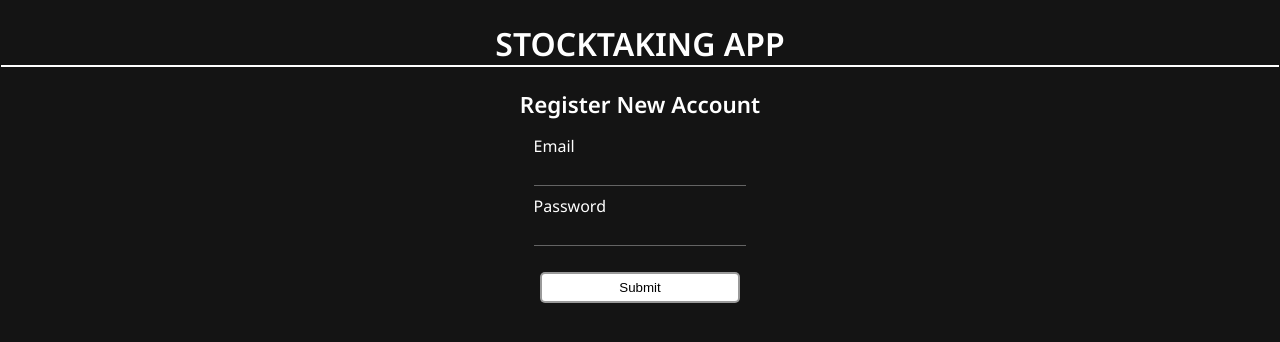
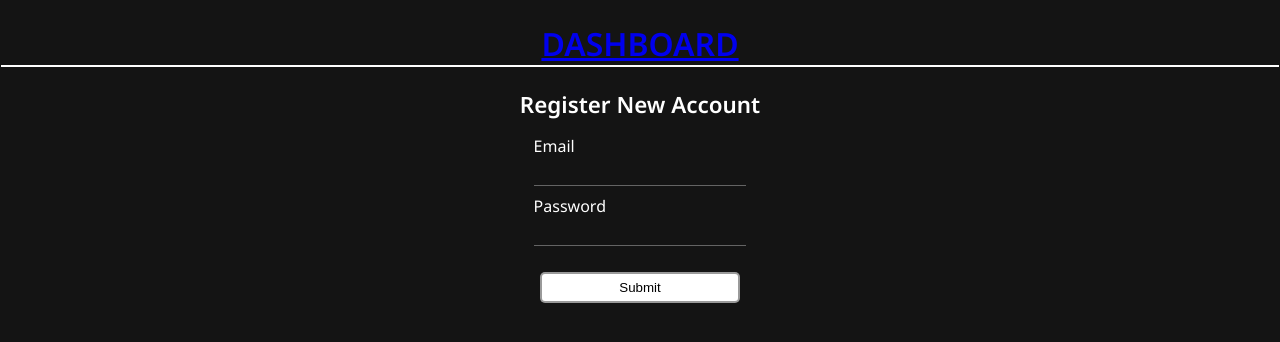
Before and after one commit to devtsp/stocktaking-server, a React (Create React App) app in the folder client/: page /register in a window 1280 px wide. Shown: the top 342 px of the page. Built offline with nearby package versions, Linux system fonts and the light colour scheme.

Commit message:
separate header to own component

```diff
--- a/client/src/App.js
+++ b/client/src/App.js
@@ -3,14 +3,13 @@
 import Register from './pages/Register';
 import Login from './pages/Login';
 import Dashboard from './pages/Dashboard';
+import Header from './components/Header';
 
 function App() {
 	return (
 		<div className="App">
 			<Router>
-				<header>
-					<h1>STOCKTAKING APP</h1>
-				</header>
+				<Header />
 				<Routes>
 					<Route path="register" element={<Register />} />
 					<Route path="login" element={<Login />} />
--- /dev/null
+++ b/client/src/components/Header.js
@@ -0,0 +1,14 @@
+import React from 'react';
+import { Link } from 'react-router-dom';
+
+const Header = () => {
+	return (
+		<header>
+			<Link to="/dashboard">
+				<h1> DASHBOARD</h1>
+			</Link>
+		</header>
+	);
+};
+
+export default Header;
```
